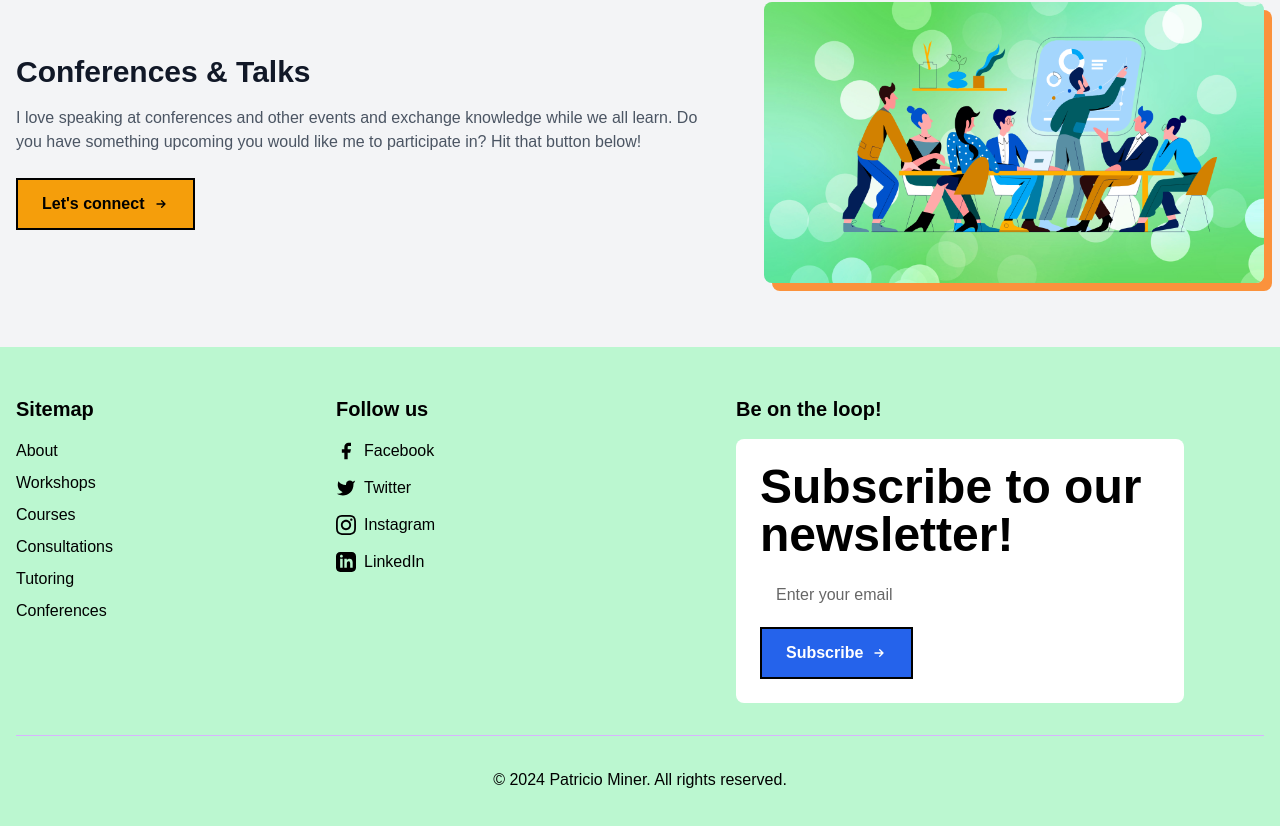
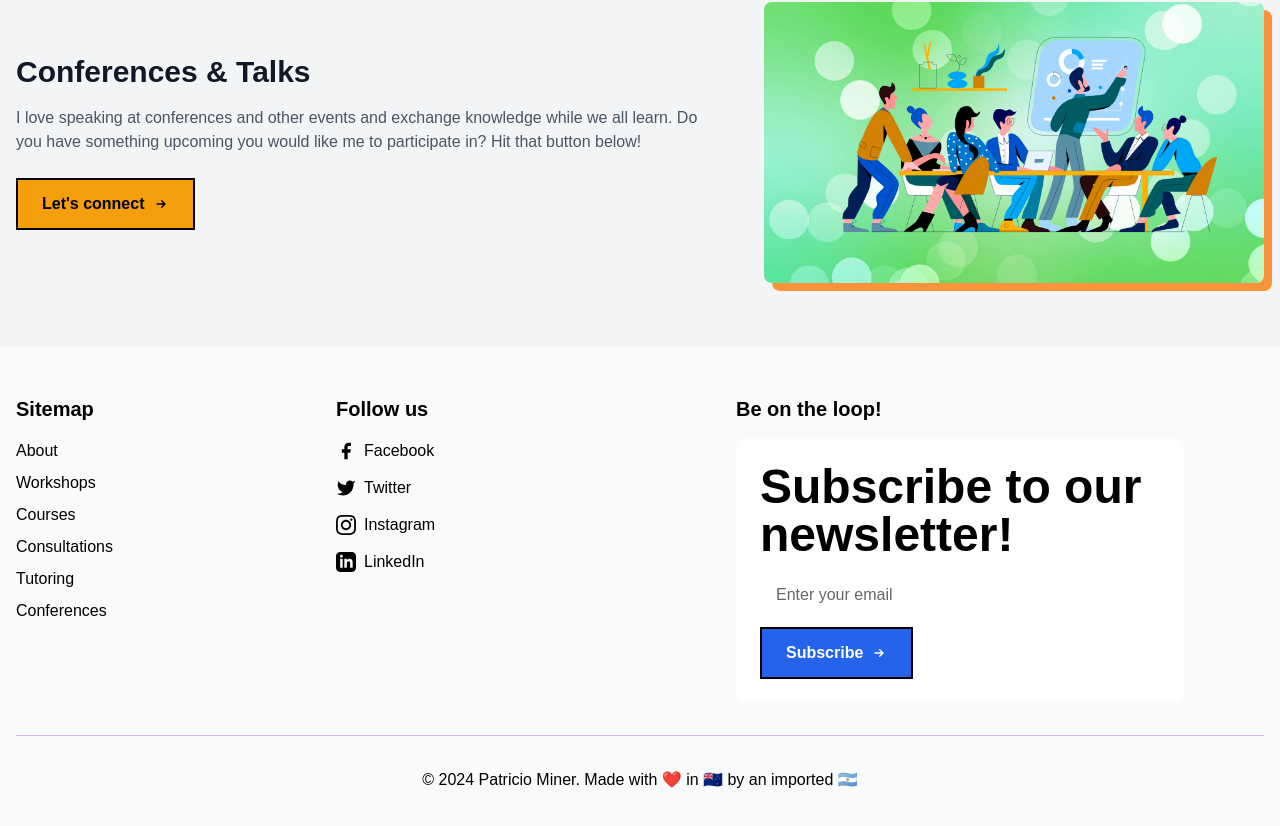
Before and after one commit to TheFreeRangeTester/patominer, a Next.js app: page / in a window 1280 px wide. Shown: the part 3146-3972 px from the top of the page. Built offline with nearby package versions, Linux system fonts and the light colour scheme.

Commit message:
Color del footer y texto

```diff
--- a/components/Footer.tsx
+++ b/components/Footer.tsx
@@ -3,7 +3,7 @@
 
 export default function Footer() {
   return (
-    <footer className="bg-green-200 text-black py-8 md:py-12">
+    <footer className="bg-slate-50 text-black py-8 md:py-12">
       <div className="container mx-auto px-4">
         <div className="grid grid-cols-2 md:grid-cols-4 gap-4 md:gap-8">
           {/* Sección de Sitemap */}
@@ -148,7 +148,8 @@
         {/* Copyright */}
         <div className="mt-8 pt-8 border-t border-purple-300 text-center text-sm md:text-base">
           <p>
-            © {new Date().getFullYear()} Patricio Miner. All rights reserved.
+            © {new Date().getFullYear()} Patricio Miner. Made with ❤️ in 🇳🇿 by
+            an imported 🇦🇷
           </p>
         </div>
       </div>
```
